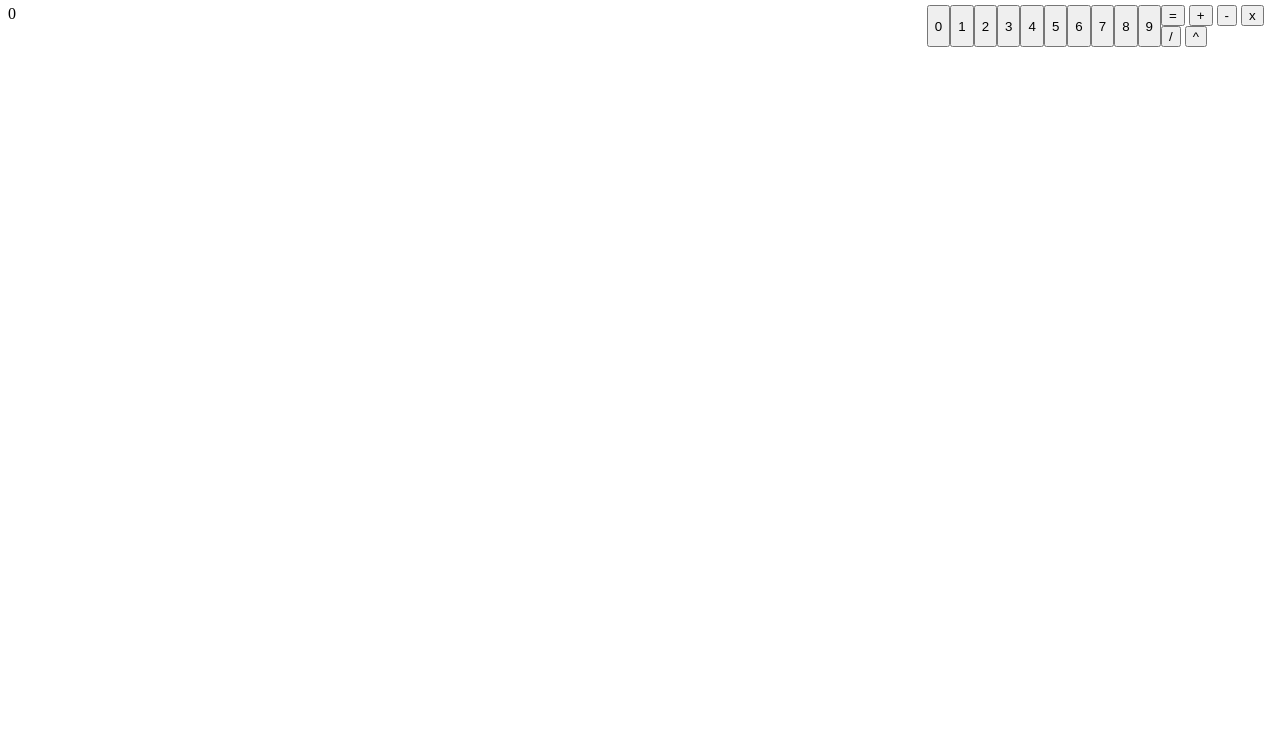
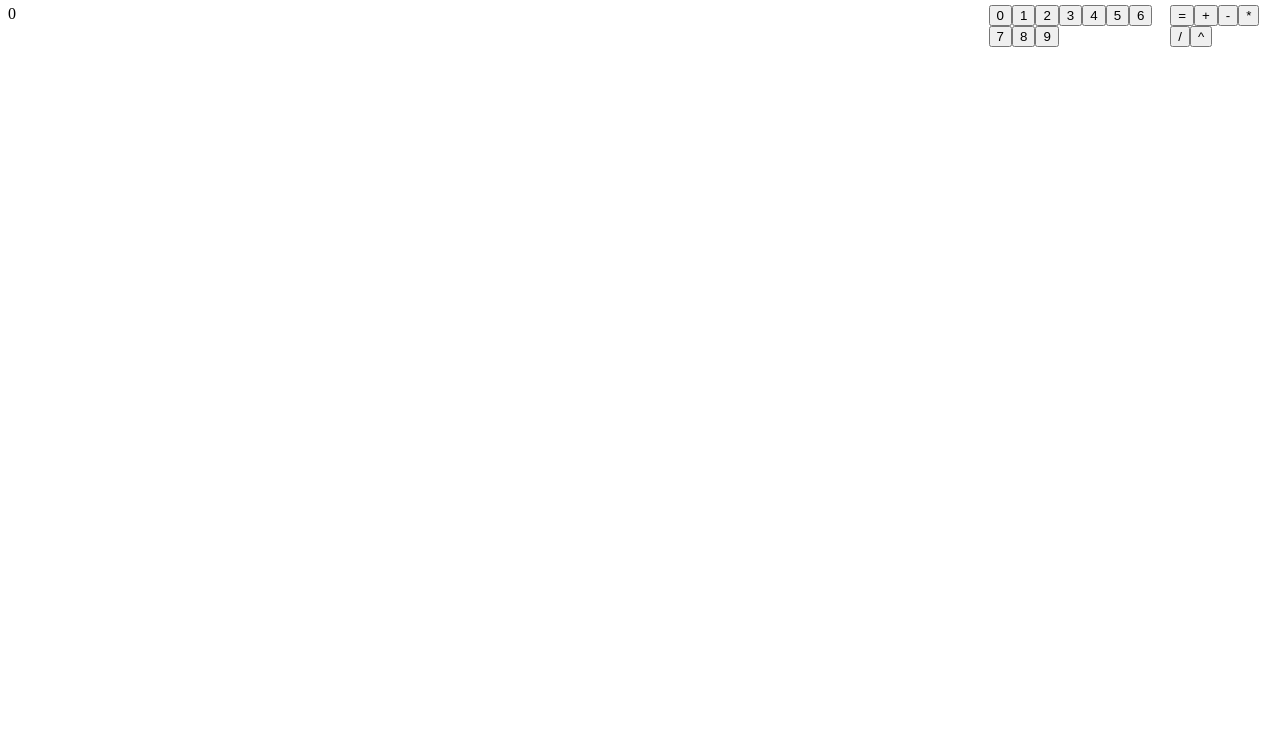
Before and after one commit to shikhagupta250889/Digital-Calculator, a plain HTML site: page index.html in a window 1280 px wide. Shown: the part 69-800 px from the top of the page. Drawn offline with Linux system fonts and the light colour scheme.

Commit message:
calculator init function creates more dom nodes and appends calculator elements to it

```diff
--- a/index.html
+++ b/index.html
@@ -9,23 +9,8 @@
   <body onload="calculator.init()">
     <h1>Online Digital Calculator</h1>
     <div class="mainboundary">
-
-
-
       <div class="displayscreen">0</div>
       <div class="result"></div>
-      <div class="numberblock"></div>
-
-      <div class="operatorblock">
-        <button onclick="calculator.equals()">=</button>
-        <button onclick="calculator.operatorInput('add')">+</button>
-        <button onclick="calculator.operatorInput('subtract')">-</button>
-        <button onclick="calculator.operatorInput('multiply')">x</button>
-        <button onclick="calculator.operatorInput('divide')">/</button>
-        <button onclick="calculator.operatorInput('exponential')">^</button>
-      </div>
-
-
   </div>
   </body>
 </html>
--- a/index.js
+++ b/index.js
@@ -12,12 +12,33 @@ var calculator = {
   result: false,
 
   init: function () {
-    const numberButtons = document.querySelectorAll('.numberblock')[0];
+    const mainBoundary = document.querySelector('.mainboundary');
+    // Access the numberblock node and create number button elements inside it as children
+    const numberBlock = document.createElement('div');
+    mainBoundary.appendChild(numberBlock);
+    // numberBlock.classname = '.numberBlock';
     for (let i = 0; i < 10; i++) {
       let buttonNode = document.createElement('button');
       buttonNode.innerText = i;
       buttonNode.onclick = () => this.numInput(buttonNode.innerHTML);
-      numberButtons.appendChild(buttonNode);
+      numberBlock.appendChild(buttonNode);
+    }
+    // Access the operatorblock node
+    const operatorBlock = document.createElement('div');
+    mainBoundary.appendChild(operatorBlock);
+
+    // document.querySelector('.operatorblock');
+    // Appending '=' button in operator block
+    let buttonNode = document.createElement('button');
+    buttonNode.innerText = '=';
+    buttonNode.onclick = this.equals.bind(this);
+    operatorBlock.appendChild(buttonNode);
+    //Create operator button elements inside operator block
+    for (let key in this.operators) {
+      let buttonNode = document.createElement('button');
+      buttonNode.innerText = this.operators[key];
+      buttonNode.onclick = () => this.operatorInput(key);
+      operatorBlock.appendChild(buttonNode);
     }
   },
 
```
